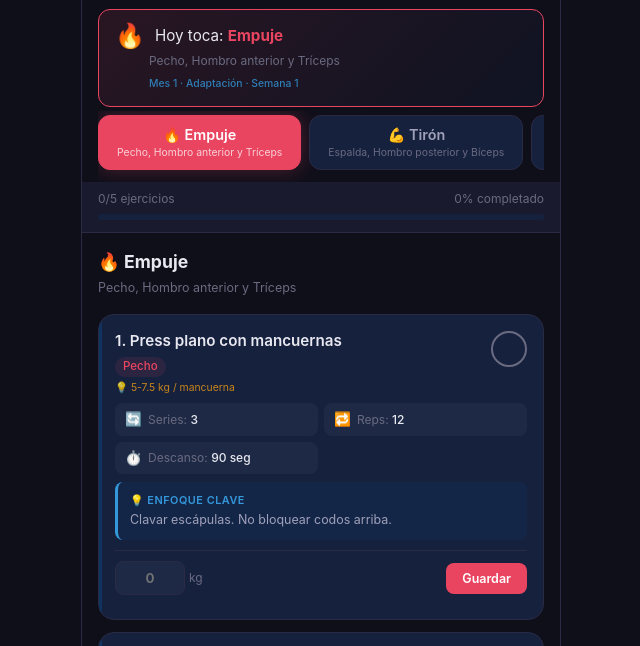
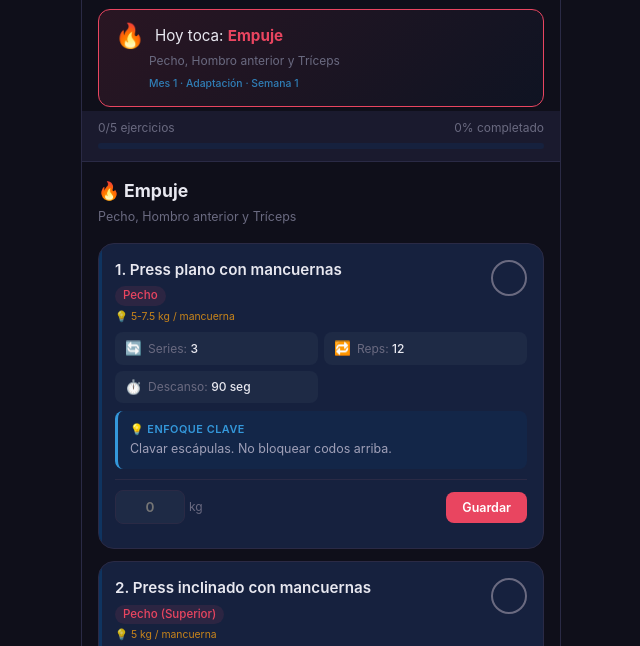
Before and after one commit to smoralb/gym-calendar, a plain HTML site: page index.html in a window 1280 px wide. Shown: the part 112-758 px from the top of the page, without its empty margins (319-959 px from the left). Drawn offline with Linux system fonts and the light colour scheme.

Commit message:
Elimina selector de días en Rutina, muestra solo lo que toca hoy
- Remueve day-selector-container del HTML
- Elimina funciones renderDaySelector y updateDayBadges
- renderCurrentDay usa getTodayRoutine() directamente
- Limpia CSS muerto del selector horizontal

```diff
--- a/app.js
+++ b/app.js
@@ -370,6 +370,7 @@
     document.getElementById('homeView').style.display = tab === 'home' ? '' : 'none';
     document.getElementById('rutinaView').style.display = tab === 'rutina' ? '' : 'none';
     document.getElementById('statsView').style.display = tab === 'stats' ? '' : 'none';
+    if (tab === 'rutina') { renderCurrentDay(); updateAll(); }
     if (tab === 'home') renderHome();
     if (tab === 'stats') renderStats();
   }
@@ -450,46 +451,21 @@
   // =============================================
   // DAY SELECTOR
   // =============================================
-  var currentDayIndex = 0;
-
-  function renderDaySelector() {
-    var container = document.getElementById('daySelector');
-    if (!container) return;
-    container.innerHTML = '';
-    var phase = getPhase(getTodayKey());
-    phase.days.forEach(function (day, idx) {
-      var btn = document.createElement('button');
-      btn.className = 'day-btn' + (idx === currentDayIndex ? ' active' : '');
-      btn.dataset.index = idx;
-      btn.innerHTML = '<span class="day-name">' + day.emoji + ' ' + day.day + '</span><span class="day-desc">' + day.title + '</span><span class="day-badge" id="badge-' + phase.id + '-' + idx + '"></span>';
-      btn.addEventListener('click', function () { currentDayIndex = idx; renderDaySelector(); renderCurrentDay(); });
-      container.appendChild(btn);
-    });
-    var active = container.querySelector('.day-btn.active');
-    if (active) active.scrollIntoView({ behavior: 'smooth', inline: 'center', block: 'nearest' });
-  }
-
-  function updateDayBadges() {
-    var phase = getPhase(getTodayKey());
-    phase.days.forEach(function (day, idx) {
-      var badge = document.getElementById('badge-' + phase.id + '-' + idx);
-      if (!badge) return;
-      var completions = getTodayCompletions();
-      var done = 0;
-      day.exercises.forEach(function (ex) { if (completions[ex.id]) done++; });
-      if (done > 0) { badge.textContent = done + '/' + day.exercises.length; badge.classList.add('show'); }
-      else badge.classList.remove('show');
-    });
-  }
-
   // =============================================
-  // RENDER CURRENT DAY
+  // RENDER TODAY'S ROUTINE
   // =============================================
   function renderCurrentDay() {
     var container = document.getElementById('dayView');
     if (!container) return;
     var phase = getPhase(getTodayKey());
-    var day = phase.days[currentDayIndex];
+
+    var routineIdx = getTodayRoutine();
+    if (routineIdx === -1) {
+      // Rest day — no exercises to show
+      container.innerHTML = '';
+      return;
+    }
+    var day = phase.days[routineIdx];
     if (!day) return;
     var completions = getTodayCompletions();
 
@@ -537,7 +513,6 @@
     });
 
     updateProgress();
-    updateDayBadges();
   }
 
   function renderWeightHistory(exerciseId) {
@@ -556,7 +531,9 @@
 
   function updateProgress() {
     var phase = getPhase(getTodayKey());
-    var day = phase.days[currentDayIndex];
+    var routineIdx = getTodayRoutine();
+    if (routineIdx === -1) { var f = document.getElementById('progressFill'); if (f) f.style.width = '0%'; var l = document.getElementById('progressLabel'); if (l) l.textContent = '—'; var t = document.getElementById('progressText'); if (t) t.textContent = 'Descanso'; return; }
+    var day = phase.days[routineIdx];
     if (!day) return;
     var completions = getTodayCompletions();
     var done = 0;
@@ -572,7 +549,9 @@
 
   function checkSuggestions() {
     var phase = getPhase(getTodayKey());
-    var day = phase.days[currentDayIndex];
+    var routineIdx = getTodayRoutine();
+    if (routineIdx === -1) return;
+    var day = phase.days[routineIdx];
     if (!day) return;
     day.exercises.forEach(function (ex) {
       var container = document.getElementById('suggestion-' + ex.id);
@@ -590,7 +569,7 @@
   var suggestionTimer = null;
   function scheduleSuggestionCheck() { clearTimeout(suggestionTimer); suggestionTimer = setTimeout(function () { checkSuggestions(); }, 150); }
 
-  function updateAll() { renderRoutineStatus(); updateProgress(); updateDayBadges(); scheduleSuggestionCheck(); }
+  function updateAll() { renderRoutineStatus(); updateProgress(); scheduleSuggestionCheck(); }
 
   // =============================================
   // HOME: Interactive Calendar (with future view)
@@ -1078,15 +1057,7 @@
   // INIT
   // =============================================
   function init() {
-    var routineIdx = getTodayRoutine();
-    if (routineIdx >= 0) currentDayIndex = routineIdx;
-    else {
-      var lastDate = getLastWorkoutDate();
-      currentDayIndex = lastDate ? (getRoutineForDate(lastDate) || 0) : 0;
-    }
-
     renderRoutineStatus();
-    renderDaySelector();
     renderCurrentDay();
     updateAll();
 
--- a/index.html
+++ b/index.html
@@ -72,11 +72,6 @@
         <!-- Rendered by JS -->
       </div>
 
-      <!-- DAY SELECTOR -->
-      <div class="day-selector-container" id="daySelectorContainer">
-        <div class="day-selector" id="daySelector"></div>
-      </div>
-
       <!-- PROGRESS -->
       <div class="progress-container" id="progressContainer">
         <div class="progress-header">
--- a/styles.css
+++ b/styles.css
@@ -86,83 +86,6 @@ body {
   font-weight: 400;
 }
 
-/* ===== DAY SELECTOR (HORIZONTAL) ===== */
-.day-selector {
-  display: flex;
-  gap: 8px;
-  overflow-x: auto;
-  padding: 4px 0 12px;
-  scroll-snap-type: x mandatory;
-  -webkit-overflow-scrolling: touch;
-  scrollbar-width: none;
-}
-
-.day-selector::-webkit-scrollbar {
-  display: none;
-}
-
-.day-btn {
-  flex: 0 0 auto;
-  scroll-snap-align: start;
-  padding: 10px 18px;
-  border-radius: var(--radius-md);
-  border: 1px solid var(--border-color);
-  background: var(--bg-card);
-  color: var(--text-secondary);
-  font-family: var(--font);
-  font-size: 0.82rem;
-  font-weight: 500;
-  cursor: pointer;
-  white-space: nowrap;
-  transition: all var(--transition);
-  -webkit-tap-highlight-color: transparent;
-  touch-action: manipulation;
-  display: flex;
-  flex-direction: column;
-  align-items: center;
-  gap: 2px;
-  min-width: 100px;
-}
-
-.day-btn .day-name {
-  font-size: 0.9rem;
-  font-weight: 600;
-}
-
-.day-btn .day-desc {
-  font-size: 0.65rem;
-  color: var(--text-muted);
-  font-weight: 400;
-}
-
-.day-btn:active {
-  transform: scale(0.96);
-}
-
-.day-btn.active {
-  background: var(--accent-primary);
-  color: #fff;
-  border-color: var(--accent-primary);
-  box-shadow: 0 0 20px rgba(233, 69, 96, 0.3);
-}
-
-.day-btn.active .day-desc {
-  color: rgba(255,255,255,0.75);
-}
-
-.day-btn .day-badge {
-  display: none;
-  font-size: 0.55rem;
-  background: var(--accent-green);
-  color: #fff;
-  border-radius: 10px;
-  padding: 1px 6px;
-  margin-top: 2px;
-}
-
-.day-btn .day-badge.show {
-  display: inline-block;
-}
 
 /* ===== PROGRESS BAR ===== */
 .progress-container {
@@ -561,12 +484,6 @@ body {
 }
 
 @media (max-width: 380px) {
-  .day-btn {
-    padding: 8px 14px;
-    min-width: 80px;
-    font-size: 0.75rem;
-  }
-
   .exercise-details {
     grid-template-columns: 1fr;
   }
@@ -1301,11 +1218,6 @@ body {
   border-top: 1px solid var(--border-color);
 }
 
-/* Hide day selector container when not needed */
-.day-selector-container {
-  padding: 0 16px;
-}
-
 /* ===== WEIGHT HINT IN EXERCISE CARDS ===== */
 .exercise-weight-hint {
   display: block;
```
